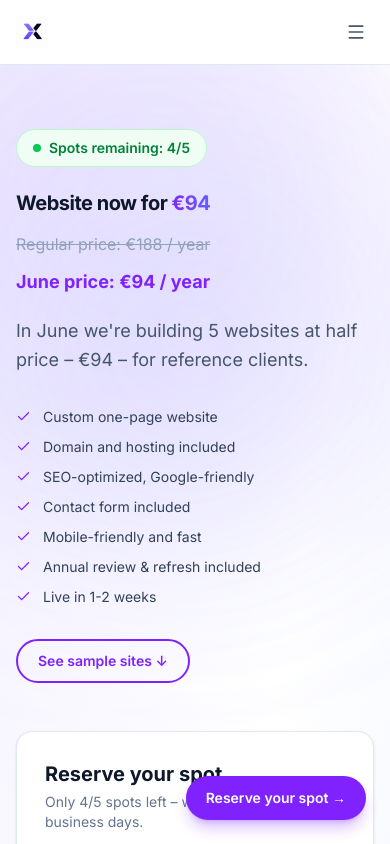
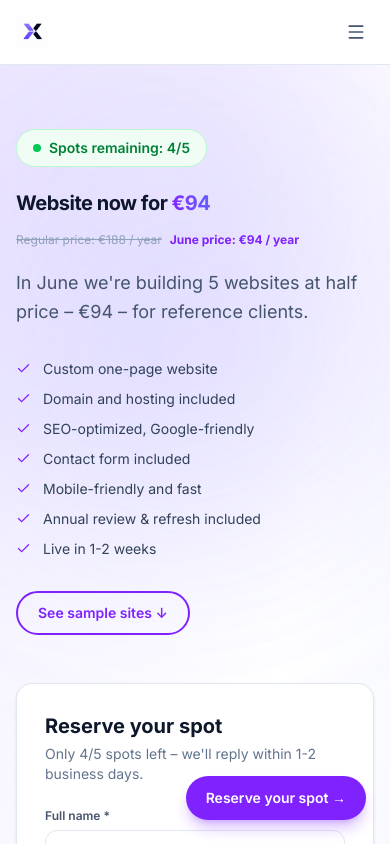
Before and after one commit to Csancus/xilofon.com, a Next.js app: page /en/sorolas in a window 390 px wide. Shown: the top 844 px of the page. Built offline with nearby package versions, Linux system fonts and the light colour scheme.

Commit message:
fix: shrink price row font on mobile so both prices fit on one line
Co-Authored-By: Claude Sonnet 4.6 <noreply@anthropic.com>

```diff
--- a/app/[locale]/sorolas/page.tsx
+++ b/app/[locale]/sorolas/page.tsx
@@ -241,9 +241,9 @@ export default async function SorolasPage({ params }: Props) {
               </h1>
 
               {/* Price comparison */}
-              <div className="flex flex-wrap items-center gap-3 mb-5">
-                <span className="text-slate-400 dark:text-white/30 line-through text-base whitespace-nowrap">{c.normalPrice}</span>
-                <span className="text-violet-600 dark:text-violet-400 font-bold text-lg whitespace-nowrap">{c.offerPrice}</span>
+              <div className="flex items-center gap-2 mb-5 overflow-hidden">
+                <span className="text-slate-400 dark:text-white/30 line-through text-xs sm:text-sm md:text-base whitespace-nowrap">{c.normalPrice}</span>
+                <span className="text-violet-600 dark:text-violet-400 font-bold text-xs sm:text-base md:text-lg whitespace-nowrap">{c.offerPrice}</span>
               </div>
 
               <p className="text-slate-600 dark:text-white/60 text-lg leading-relaxed mb-8">{c.subtitle}</p>
```
